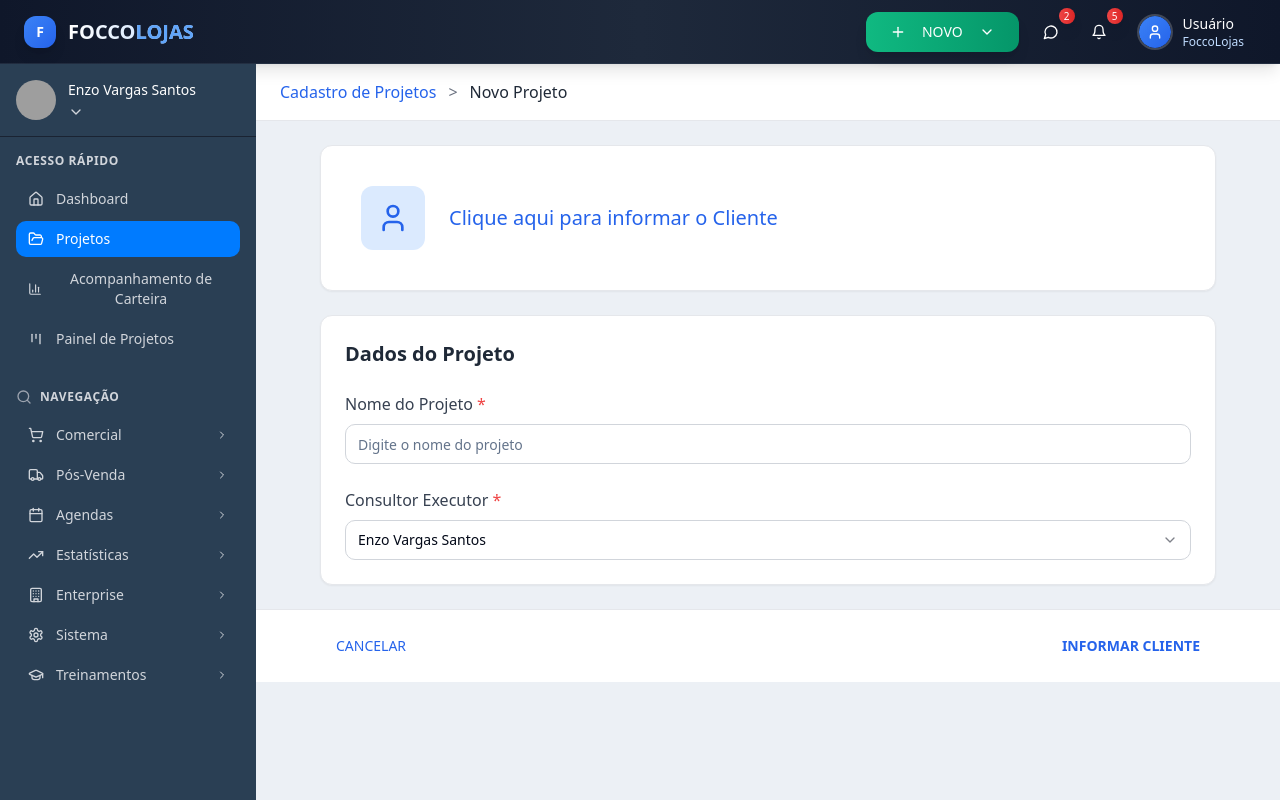
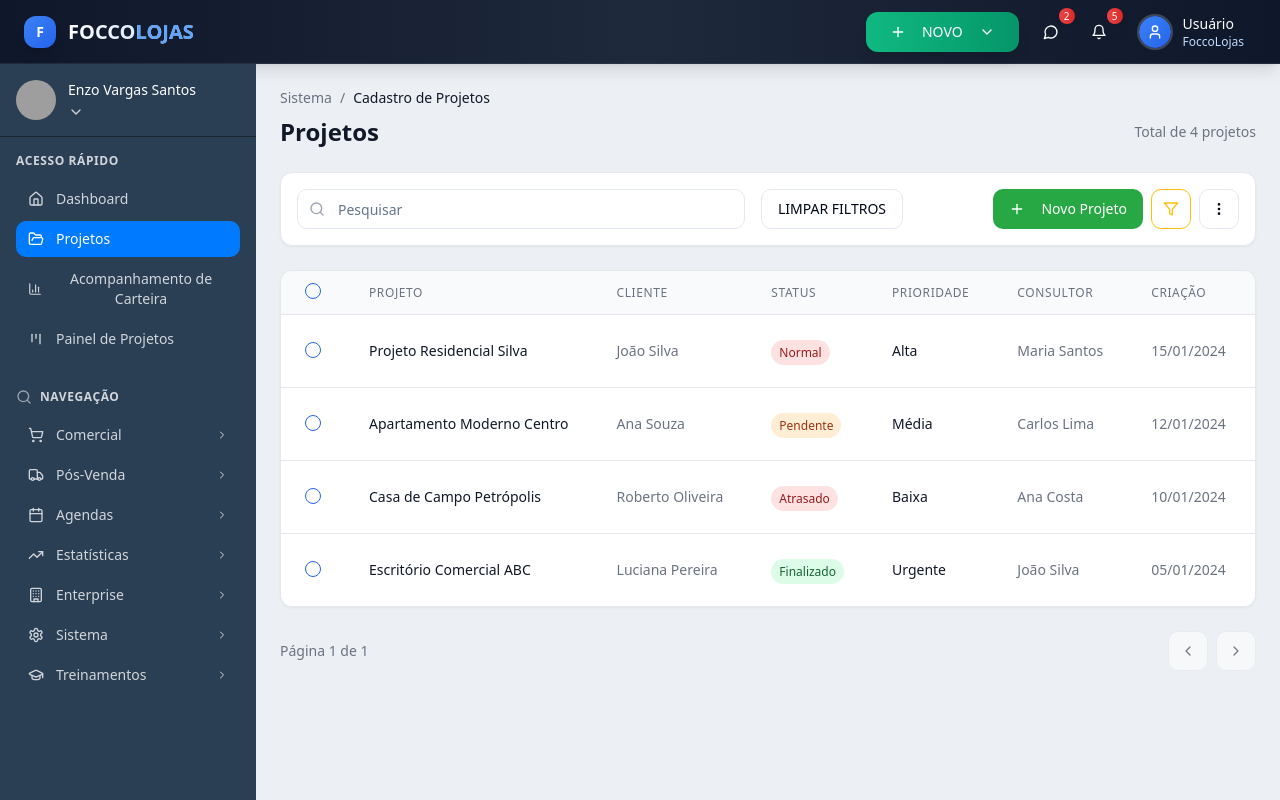
Before and after one commit to victorprocha/promoveis-public, a React (Vite) app: page / in a window 1280 px wide. Both pictures are taken after a click on the button "Projetos". Built offline with nearby package versions, Linux system fonts and the light colour scheme; grey boxes are pictures that could not be loaded.

Commit message:
feat: Hide project registration page
The project registration page should be hidden and only accessible via the "+" button on the project listing page. The sidebar should link to the original project listing.

```diff
--- a/src/components/Modules/ProjectRegistration.tsx
+++ b/src/components/Modules/ProjectRegistration.tsx
@@ -1,12 +1,17 @@
+
 import React, { useState } from 'react';
-import { Search, Filter, Plus, MoreVertical, Edit, Eye, Trash2 } from 'lucide-react';
+import { Search, Filter, Plus, MoreVertical, Edit, Eye, Trash2, ChevronLeft, ChevronRight } from 'lucide-react';
 import { Button } from '@/components/ui/button';
 import { Input } from '@/components/ui/input';
 import { Checkbox } from '@/components/ui/checkbox';
 import NewProjectDialog from '@/components/Dialogs/NewProjectDialog';
 import FilterDialog from '@/components/Dialogs/FilterDialog';
 
-const ProjectRegistration: React.FC = () => {
+interface ProjectRegistrationProps {
+  onNewProject?: () => void;
+}
+
+const ProjectRegistration: React.FC<ProjectRegistrationProps> = ({ onNewProject }) => {
   const [searchTerm, setSearchTerm] = useState('');
   const [selectedProjects, setSelectedProjects] = useState<string[]>([]);
 
@@ -88,6 +93,12 @@ const ProjectRegistration: React.FC = () => {
     }
   };
 
+  const handleNewProjectClick = () => {
+    if (onNewProject) {
+      onNewProject();
+    }
+  };
+
   return (
     <div className="p-6">
       {/* Page Header */}
@@ -124,11 +135,13 @@ const ProjectRegistration: React.FC = () => {
           </div>
 
           <div className="flex items-center gap-2">
-            <NewProjectDialog>
-              <Button className="bg-[#28A745] hover:bg-[#218838] text-white">
-                <Plus className="h-4 w-4 mr-2" />
-              </Button>
-            </NewProjectDialog>
+            <Button
+              className="bg-[#28A745] hover:bg-[#218838] text-white"
+              onClick={handleNewProjectClick}
+            >
+              <Plus className="h-4 w-4 mr-2" />
+              Novo Projeto
+            </Button>
 
             <FilterDialog>
               <Button variant="outline" size="icon" className="text-[#FFC107] border-[#FFC107] hover:bg-[#FFC107] hover:text-white">
@@ -260,9 +273,4 @@ const ProjectRegistration: React.FC = () => {
   );
 };
 
-import {
-  ChevronLeft,
-  ChevronRight,
-} from 'lucide-react';
-
 export default ProjectRegistration;
--- a/src/pages/Index.tsx
+++ b/src/pages/Index.tsx
@@ -1,8 +1,10 @@
+
 import React, { useState } from 'react';
 import Header from '@/components/Layout/Header';
 import Sidebar from '@/components/Layout/Sidebar';
 import Dashboard from '@/components/Modules/Dashboard';
 import ProjectRegistration from '@/pages/ProjectRegistration';
+import ProjectList from '@/components/Modules/ProjectRegistration';
 import PortfolioTracking from '@/components/Modules/PortfolioTracking';
 import ProjectBoard from '@/components/Modules/ProjectBoard';
 import Sales from '@/pages/Sales';
@@ -49,7 +51,7 @@ const Index = () => {
     switch (activeModule) {
       // Quick Access
       case 'projetos':
-        return <ProjectRegistration />;
+        return <ProjectList onNewProject={handleNewProject} />;
       case 'carteira':
       case 'acompanhamento-carteira':
         return <PortfolioTracking />;
@@ -65,7 +67,7 @@ const Index = () => {
       case 'especificadores':
         return <Specifiers />;
       case 'projetos-comercial':
-        return <ProjectRegistration />;
+        return <ProjectList onNewProject={handleNewProject} />;
       case 'contratos':
         return <Contracts />;
 
```
